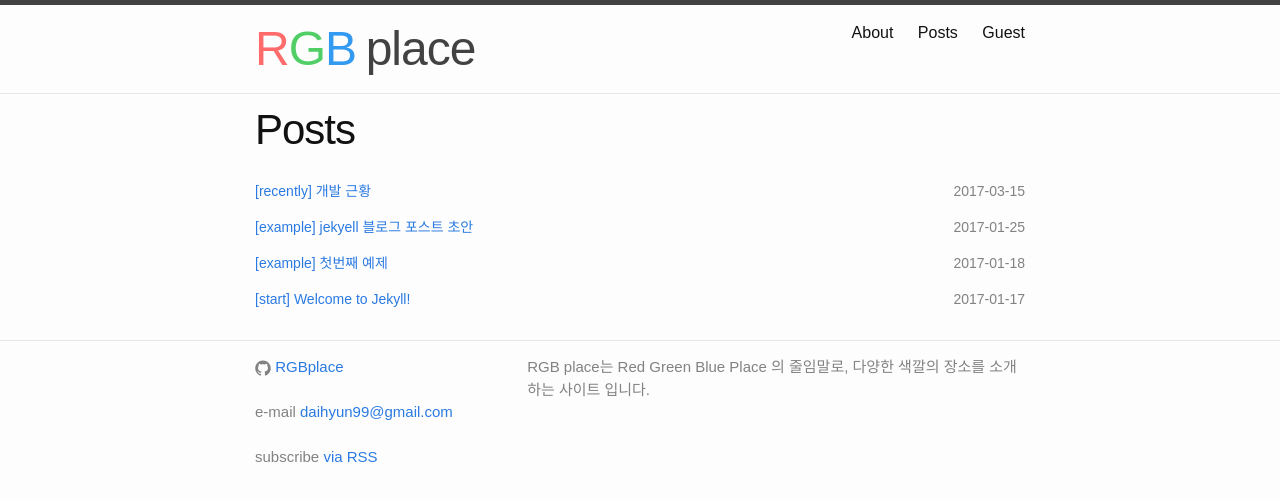
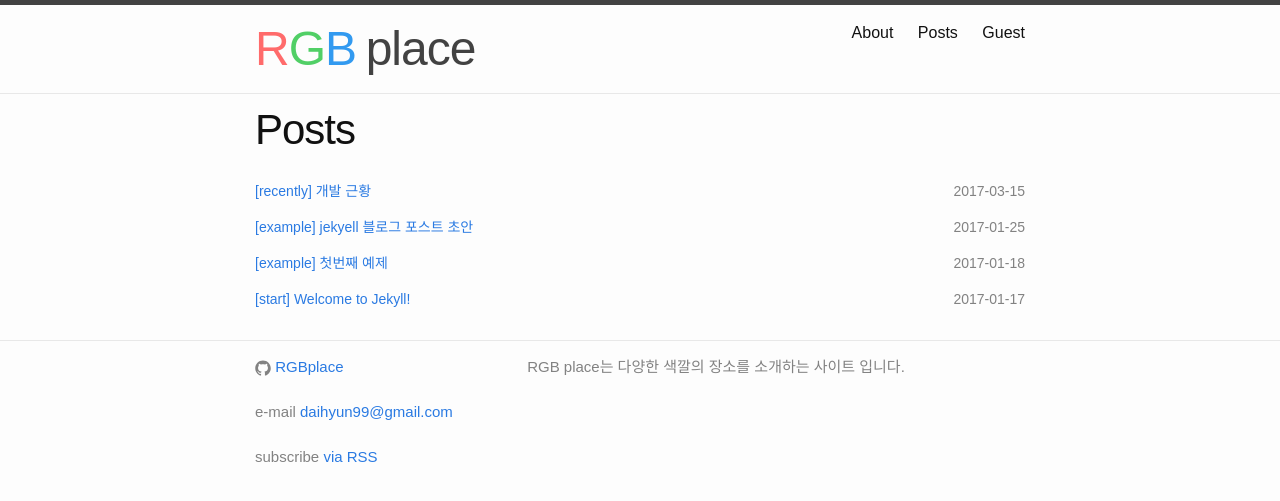
Before and after one commit to 6lueparr0t/about-rgbplace, a Jekyll site: the page built from pages/index.html, in a window 1280 px wide. Shown: the top 501 px of the page. Built offline with Jekyll 4.4.1, drawn with Linux system fonts in a browser that asks for light colours; nearby versions of some CDN libraries; the list of posts is cut into pages by our own code.

Commit message:
auto commit 2017-07-04 16:13:25

```diff
--- a/_config.yml
+++ b/_config.yml
@@ -16,8 +16,7 @@
 title: RGB place
 email: daihyun99@gmail.com
 description: > # this means to ignore newlines until "baseurl:"
-  RGB place는 Red Green Blue Place 의 줄임말로,
-  다양한 색깔의 장소를 소개하는 사이트 입니다.
+  RGB place는 다양한 색깔의 장소를 소개하는 사이트 입니다.
 baseurl: "" # the subpath of your site, e.g. /blog
 url: "" # the base hostname & protocol for your site, e.g. http://example.com
 
```
